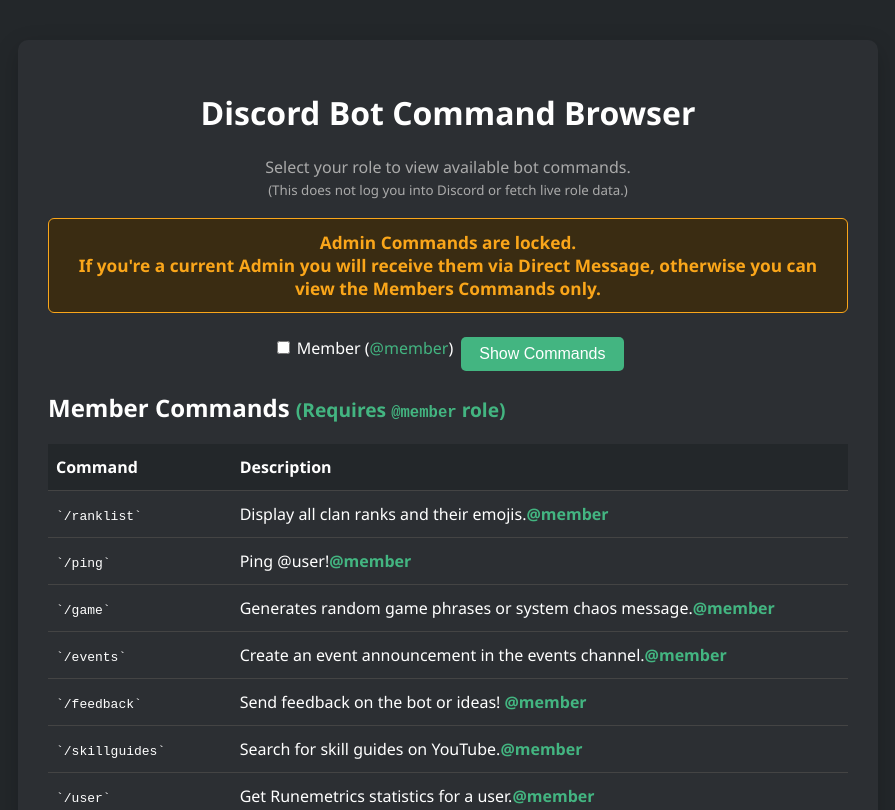
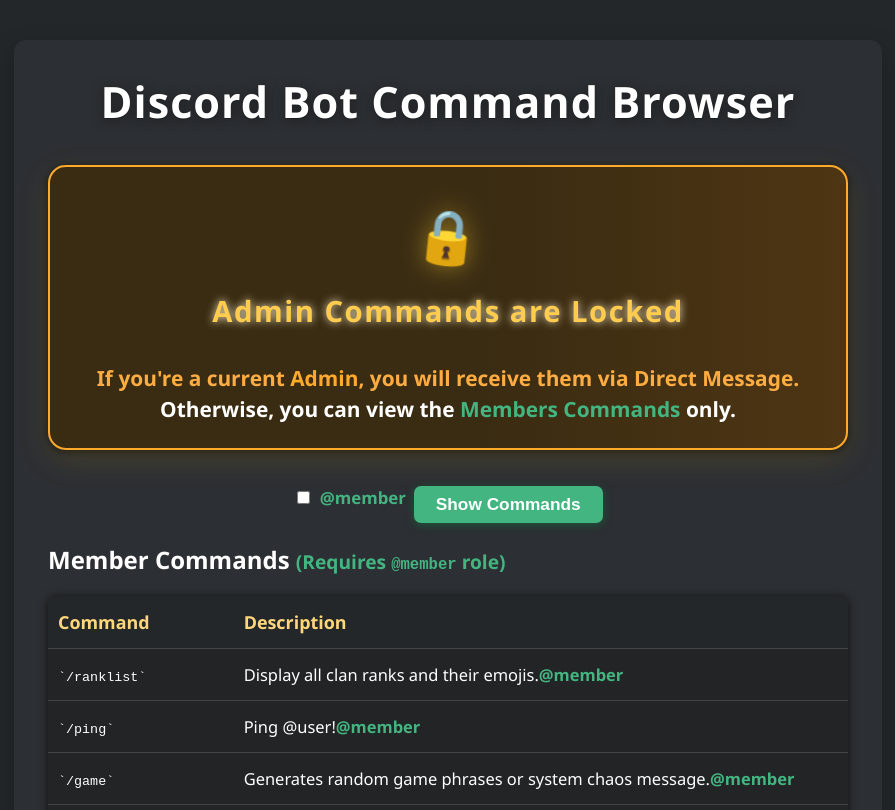
Before and after one commit to Blazin4Twenties/discord-bot-test-, a plain HTML site: page index.html in a window 1280 px wide. Shown: the top 810 px of the page, without its empty margins (192-1087 px from the left). Drawn offline with Linux system fonts and the light colour scheme.

Commit message:
Update index.html

```diff
--- a/index.html
+++ b/index.html
@@ -5,72 +5,165 @@
     <title>Discord Bot Command Browser</title>
     <meta name="viewport" content="width=device-width, initial-scale=1">
     <style>
-        body { font-family: 'Segoe UI', Arial, sans-serif; background: #23272a; color: #fff; margin: 0; }
-        .container { max-width: 800px; margin:40px auto; background: #2c2f33; border-radius: 10px; padding: 30px 30px 20px 30px; box-shadow: 0 8px 24px rgba(0,0,0,.2);}
-        h1 { text-align: center; font-weight: 700; }
-        .commands-table {
-            width: 100%;
-            border-collapse: collapse;
-            margin-bottom: 16px;
+        body {
+            font-family: 'Segoe UI', Arial, sans-serif;
+            background: #23272a;
+            color: #fff;
+            margin: 0;
         }
-        .commands-table th, .commands-table td {
-            padding: 12px 8px;
-            border-bottom: 1px solid #444;
+        .container {
+            max-width: 800px;
+            margin: 40px auto;
+            background: #2c2f33;
+            border-radius: 12px;
+            padding: 32px 34px 24px 34px;
+            box-shadow: 0 8px 24px rgba(0,0,0,.21);
         }
-        .commands-table th {
-            background: #23272a;
+        h1 {
+            text-align: center;
+            font-weight: 800;
+            font-size: 2.7rem;
+            letter-spacing: 1px;
+            margin-top: 0;
+            margin-bottom: 22px;
+            text-shadow: 0 2px 12px #1118, 0 1px 0 #0004;
+        }
+        /* Spicy Admin Notice */
+        .locked-notice {
+            display: flex;
+            align-items: center;
+            justify-content: center;
+            flex-direction: column;
+            gap: 10px;
+            background: linear-gradient(90deg, #3a2c12 55%, #4e3513 100%);
+            border: 2.5px solid #ffaa2b;
+            border-radius: 18px;
+            padding: 32px 30px 22px 30px;
+            margin: 34px 0 36px 0;
+            text-align: center;
+            box-shadow: 0 10px 32px 0 #f7b20022, 0 2px 9px #0009;
+            color: #ffb93e;
+            font-weight: bold;
+            font-size: 1.22em;
+            position: relative;
+            animation: glowBox 2.5s ease-in-out infinite alternate;
+        }
+        @keyframes glowBox {
+            from { box-shadow: 0 10px 32px 0 #f7b20022, 0 2px 9px #0009; }
+            to   { box-shadow: 0 0px 60px 0 #ffcf2e44, 0 2px 9px #0009; }
+        }
+        .locked-icon {
+            font-size: 2.7em;
+            display: block;
+            margin-bottom: 0.2em;
+            color: #ffcc4d;
+            filter: drop-shadow(0 0 12px #ffcf2e77);
+            animation: shakeLock 1.5s infinite alternate;
+        }
+        @keyframes shakeLock {
+            0% { transform: rotate(-7deg); }
+            100% { transform: rotate(7deg); }
+        }
+        .locked-heading {
+            font-size: 1.5em;
+            color: #ffcc4d;
+            font-weight: 900;
+            letter-spacing: 1.5px;
+            margin-bottom: 0.38em;
+            text-shadow: 0 0 8px #f5e8c3;
+            display: block;
+        }
+        .locked-desc {
+            color: #ffad42;
+            font-size: 1.07em;
             font-weight: 600;
-            text-align: left;
+            margin-top: 0.55em;
+            line-height: 1.5;
+        }
+        .admin-highlight {
+            color: #ffaa2b;
+            font-weight: 700;
+        }
+        .member-highlight {
+            color: #43b581;
+            font-weight: 700;
         }
         .role-input-section {
             display: flex;
             justify-content: center;
             gap: 8px;
-            margin-top: 16px;
+            margin-top: 12px;
             margin-bottom: 8px;
         }
         .check-btn {
             background: #43b581;
             color: #fff;
             border: none;
-            padding: 8px 18px;
-            border-radius: 5px;
+            padding: 8px 22px;
+            border-radius: 7px;
             cursor: pointer;
-            font-size: 1rem;
+            font-size: 1.08rem;
+            font-weight: 600;
+            box-shadow: 0 2px 8px #1a5a3ae9;
+            transition: background .15s, transform .13s;
         }
-        .info { text-align: center; color: #aaa; margin-bottom: 14px;}
-        .locked-notice {
-            color: #faa61a;
-            background: #3a2c12;
-            border-radius: 6px;
-            padding: 12px 20px;
-            margin: 18px 0 24px 0;
-            font-size: 1.08em;
-            text-align: center;
-            border: 1.5px solid #faa61a;
-            font-weight: bold;
+        .check-btn:hover {
+            background: #36a06b;
+            transform: translateY(-2px) scale(1.04);
+        }
+        .role-input-section label {
+            font-size: 1.05em;
+        }
+        .role-input-section .member-role-label {
+            color: #43b581;
+            font-weight: 700;
+            margin-left: 2px;
+        }
+        .commands-table {
+            width: 100%;
+            border-collapse: collapse;
+            margin-bottom: 16px;
+            background: #222426;
+            border-radius: 8px;
+            overflow: hidden;
+            box-shadow: 0 1px 8px #000a;
+        }
+        .commands-table th, .commands-table td {
+            padding: 14px 10px;
+            border-bottom: 1px solid #444;
+        }
+        .commands-table th {
+            background: #23272a;
+            font-weight: 700;
+            color: #ffd77b;
+            text-align: left;
+            font-size: 1.12em;
+        }
+        .commands-table td {
+            font-size: 1.03em;
         }
         @media (max-width: 600px) {
-            .container { padding: 10px; }
-            .commands-table th, .commands-table td { font-size: .9rem; padding: 8px 4px;}
+            .container { padding: 8px; }
+            .commands-table th, .commands-table td { font-size: .93rem; padding: 9px 3px;}
+            .locked-notice { padding: 20px 8px 18px 8px; font-size: .99em; }
         }
     </style>
 </head>
 <body>
     <div class="container">
         <h1>Discord Bot Command Browser</h1>
-        <div class="info">
-            Select your role to view available bot commands.<br>
-            <small>(This does not log you into Discord or fetch live role data.)</small>
-        </div>
         <div class="locked-notice">
-            <strong>Admin Commands are locked.<br>
-            If you're a current Admin you will receive them via Direct Message, otherwise you can view the Members Commands only.</strong>
+            <span class="locked-icon">🔒</span>
+            <span class="locked-heading">Admin Commands are Locked</span>
+            <div class="locked-desc">
+                If you're a current <span class="admin-highlight">Admin</span>, you will receive them via <b>Direct Message</b>.<br>
+                <span style="color:#fff;">Otherwise, you can view the <span class="member-highlight">Members Commands</span> only.</span>
+            </div>
         </div>
         <form id="role-check-form" class="role-input-section" autocomplete="off" onsubmit="return false;">
             <label>
                 <input type="checkbox" id="member-role" value="265252010524278786">
-                Member (<span style="color:#43b581">@member</span>)
+                <span class="member-role-label">@member</span>
             </label>
             <button class="check-btn" onclick="checkRoles()">Show Commands</button>
         </form>
```
